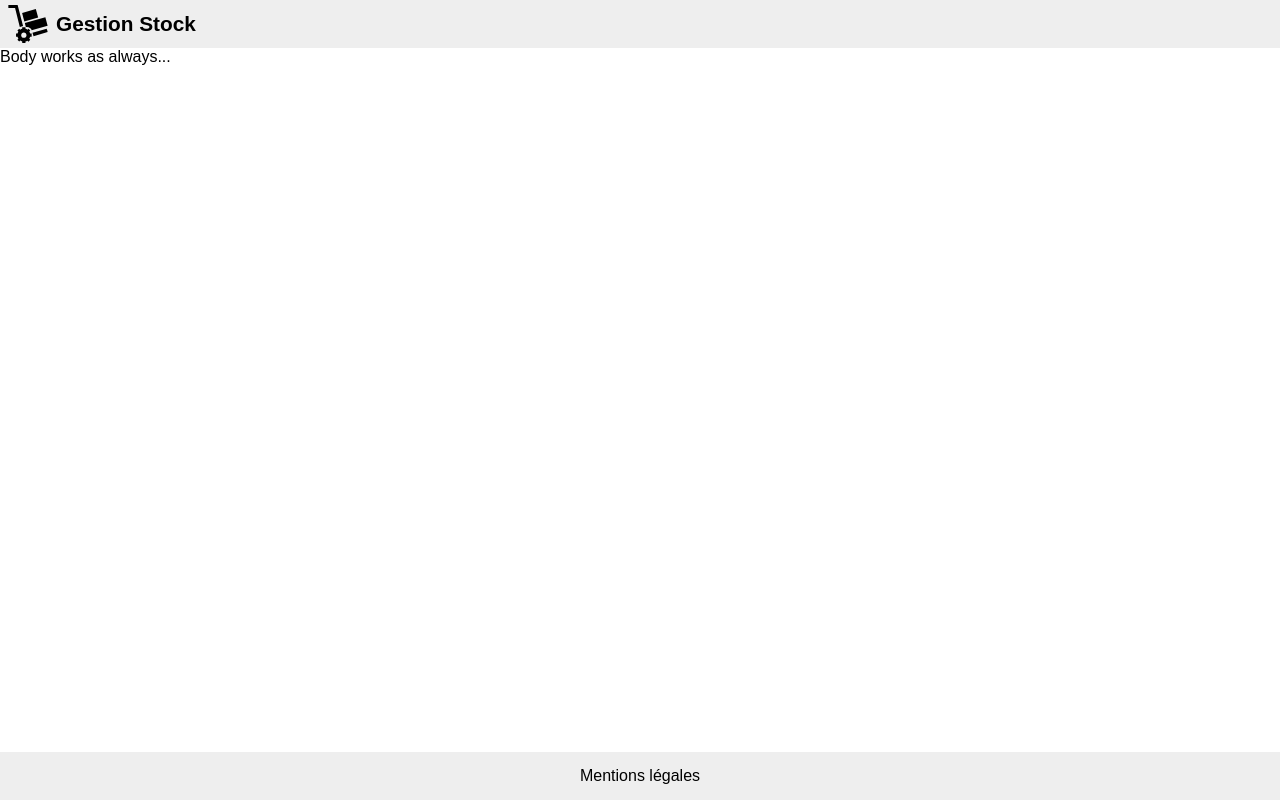
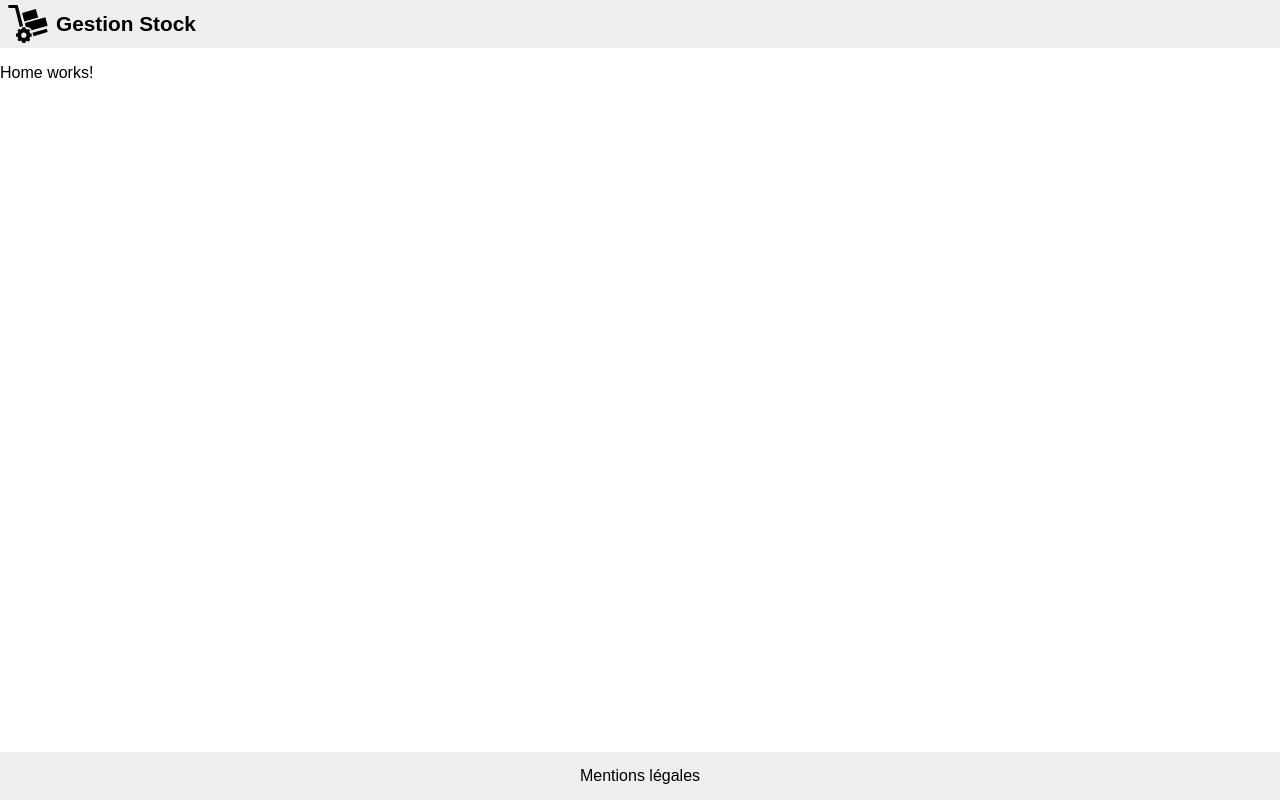
Before and after one commit to jlg-formation/vjs-mai-2023, a Vue app in the folder front/: page / in a window 1280 px wide. Built offline with nearby package versions, Linux system fonts and the light colour scheme.

Commit message:
dev: routing step 3
adding routerview on body

```diff
--- a/front/src/components/layout/BodyLayout.vue
+++ b/front/src/components/layout/BodyLayout.vue
@@ -1,7 +1,9 @@
 <script setup lang="ts"></script>
 
 <template>
-  <div class="body">Body works as always...</div>
+  <div class="body">
+    <RouterView />
+  </div>
 </template>
 
 <style scoped lang="scss">
```
